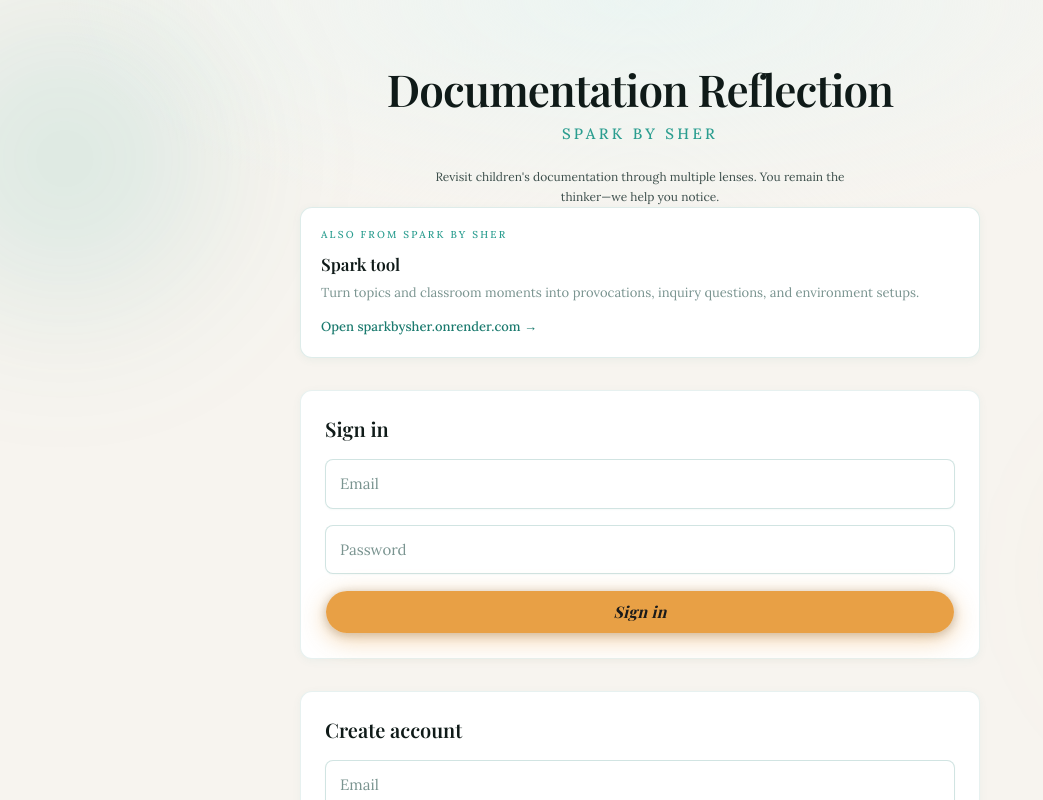
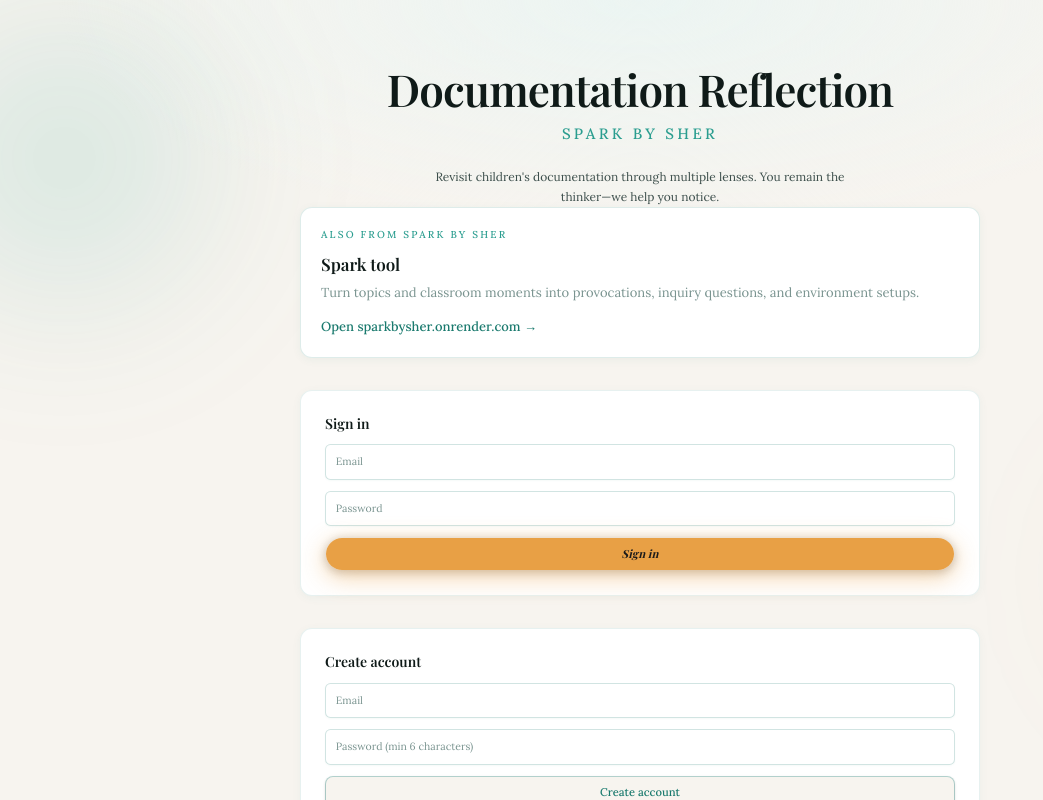
Before and after one commit to sherlinlee/reflection-companion, a Next.js app: page /login in a window 1280 px wide. Shown: the top 800 px of the page, without its empty margins (0-1043 px from the left). Built offline with nearby package versions, Linux system fonts and the light colour scheme.

Commit message:
Reduce sign-in and create-account form sizes by 30%.

```diff
--- a/src/app/globals.css
+++ b/src/app/globals.css
@@ -251,6 +251,68 @@
 .spark-tool-card-arrow {
   display: inline-block;
   transition: transform 0.25s cubic-bezier(0.22, 1, 0.36, 1);
+}
+
+/* Login auth forms — 70% scale (30% smaller) */
+.spark-auth-form {
+  display: flex;
+  flex-direction: column;
+  gap: 0.7rem;
+  padding: 1.05rem;
+}
+
+.spark-auth-title {
+  font-family: var(--font-heading), Georgia, serif;
+  font-size: 0.875rem;
+  font-weight: 600;
+  line-height: 1.3;
+  color: var(--spark-dark);
+}
+
+.spark-auth-field {
+  width: 100%;
+  border-radius: 0.35rem;
+  border: 1px solid rgba(26, 122, 110, 0.2);
+  background: var(--spark-white);
+  padding: 0.4375rem 0.6125rem;
+  font-size: 10.5px;
+  color: var(--spark-text);
+  box-shadow: 0 1px 2px rgba(26, 122, 110, 0.04);
+  outline: none;
+  transition:
+    border-color 0.2s ease,
+    box-shadow 0.2s ease,
+    transform 0.15s ease;
+}
+
+.spark-auth-field::placeholder {
+  color: var(--spark-muted);
+}
+
+.spark-auth-field:hover {
+  border-color: rgba(42, 157, 143, 0.35);
+}
+
+.spark-auth-field:focus-visible {
+  border-color: var(--spark-teal-mid);
+  box-shadow: 0 0 0 2px rgba(42, 157, 143, 0.2);
+  transform: translateY(-1px);
+}
+
+.spark-auth-form [data-slot="button"] {
+  min-height: 1.75rem;
+  padding-left: 0.875rem;
+  padding-right: 0.875rem;
+  font-size: 0.7rem;
+  border-radius: 0.5rem;
+}
+
+.spark-auth-form [data-slot="button"].spark-auth-cta {
+  min-height: 2.125rem;
+  border-radius: 9999px;
+  padding-left: 1.25rem;
+  padding-right: 1.25rem;
+  font-size: 0.7rem;
 }
 
 .spark-claim-banner {
--- a/src/components/login-form.tsx
+++ b/src/components/login-form.tsx
@@ -6,8 +6,10 @@
 import { BrandMark } from "@/components/brand-mark";
 import { Button } from "@/components/ui/button";
 import {
-  cardClass,
-  fieldClass,
+  authCtaClass,
+  authFieldClass,
+  authFormClass,
+  authTitleClass,
   pageEnterClass,
   sparkToolCardClass,
   staggerClass,
@@ -75,45 +77,40 @@
           </p>
         )}
 
-        <form action={signInAction} className={`${cardClass} space-y-4`}>
-          <h2 className="font-heading text-xl font-semibold text-[#0F1A18]">
-            Sign in
-          </h2>
+        <form action={signInAction} className={authFormClass}>
+          <h2 className={authTitleClass}>Sign in</h2>
           <input
             name="email"
             type="email"
             required
             placeholder="Email"
-            className={fieldClass}
+            className={authFieldClass}
           />
           <input
             name="password"
             type="password"
             required
             placeholder="Password"
-            className={fieldClass}
+            className={authFieldClass}
           />
           <Button
             type="submit"
             variant="cta"
-            className="w-full"
-            size="lg"
+            className={authCtaClass}
             disabled={signInPending}
           >
             {signInPending ? "Signing in…" : "Sign in"}
           </Button>
         </form>
 
-        <form action={signUpAction} className={`${cardClass} space-y-4`}>
-          <h2 className="font-heading text-xl font-semibold text-[#0F1A18]">
-            Create account
-          </h2>
+        <form action={signUpAction} className={authFormClass}>
+          <h2 className={authTitleClass}>Create account</h2>
           <input
             name="email"
             type="email"
             required
             placeholder="Email"
-            className={fieldClass}
+            className={authFieldClass}
           />
           <input
             name="password"
@@ -121,13 +118,12 @@
             required
             minLength={6}
             placeholder="Password (min 6 characters)"
-            className={fieldClass}
+            className={authFieldClass}
           />
           <Button
             type="submit"
             variant="outline"
             className="w-full border-[#1A7A6E]/30 text-[#1A7A6E] hover:bg-[#EAF5F3]"
-            size="lg"
             disabled={signUpPending}
           >
             {signUpPending ? "Creating…" : "Create account"}
--- a/src/lib/ui-classes.ts
+++ b/src/lib/ui-classes.ts
@@ -3,6 +3,15 @@
 export const fieldClass = "spark-field";
 
 export const cardClass = "spark-card";
+
+/** Sign in / Create account — 30% smaller than default cards */
+export const authFormClass = "spark-card spark-auth-form";
+
+export const authTitleClass = "spark-auth-title";
+
+export const authFieldClass = "spark-auth-field";
+
+export const authCtaClass = "spark-auth-cta w-full";
 
 export const panelHighlightClass = "spark-panel-highlight";
 
```
